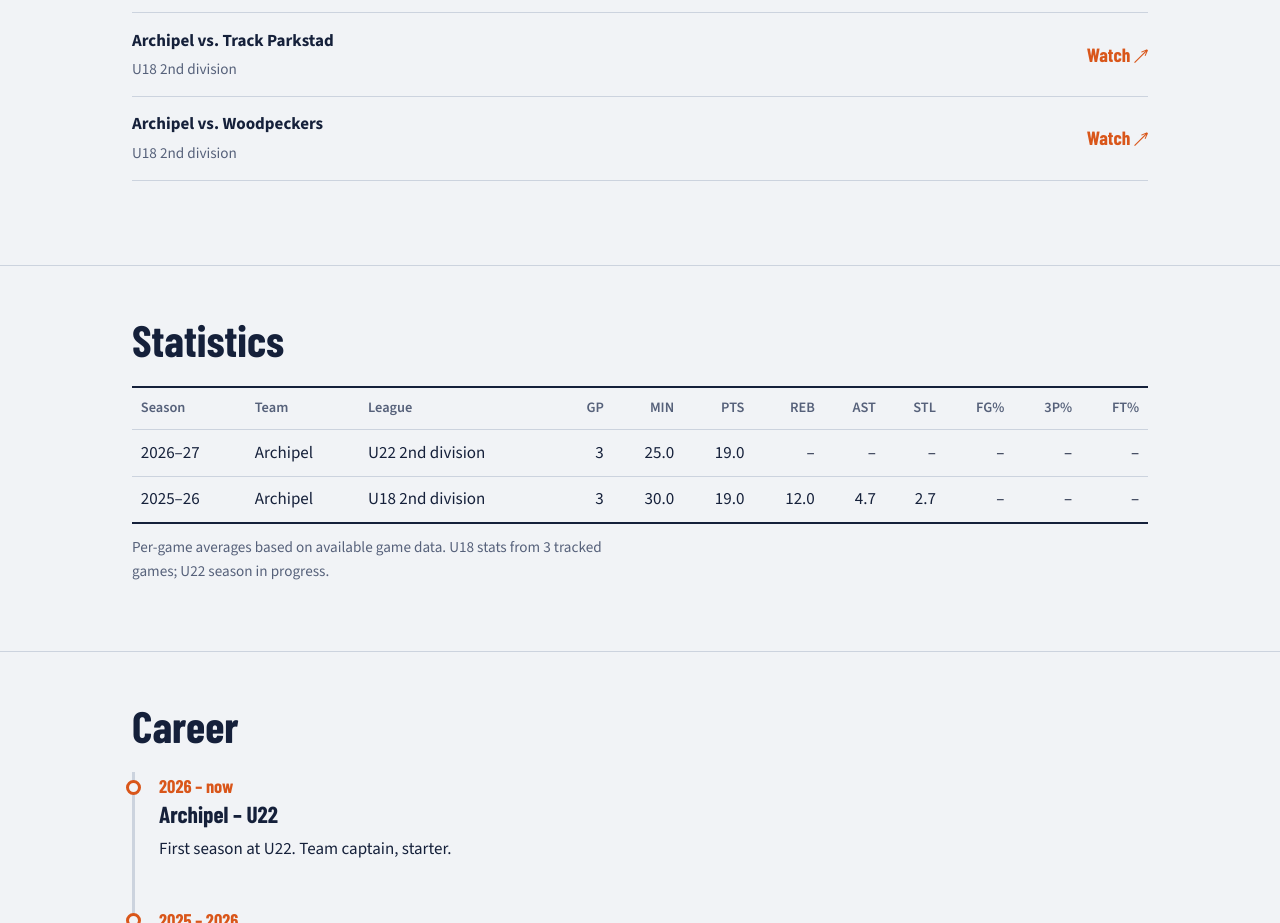
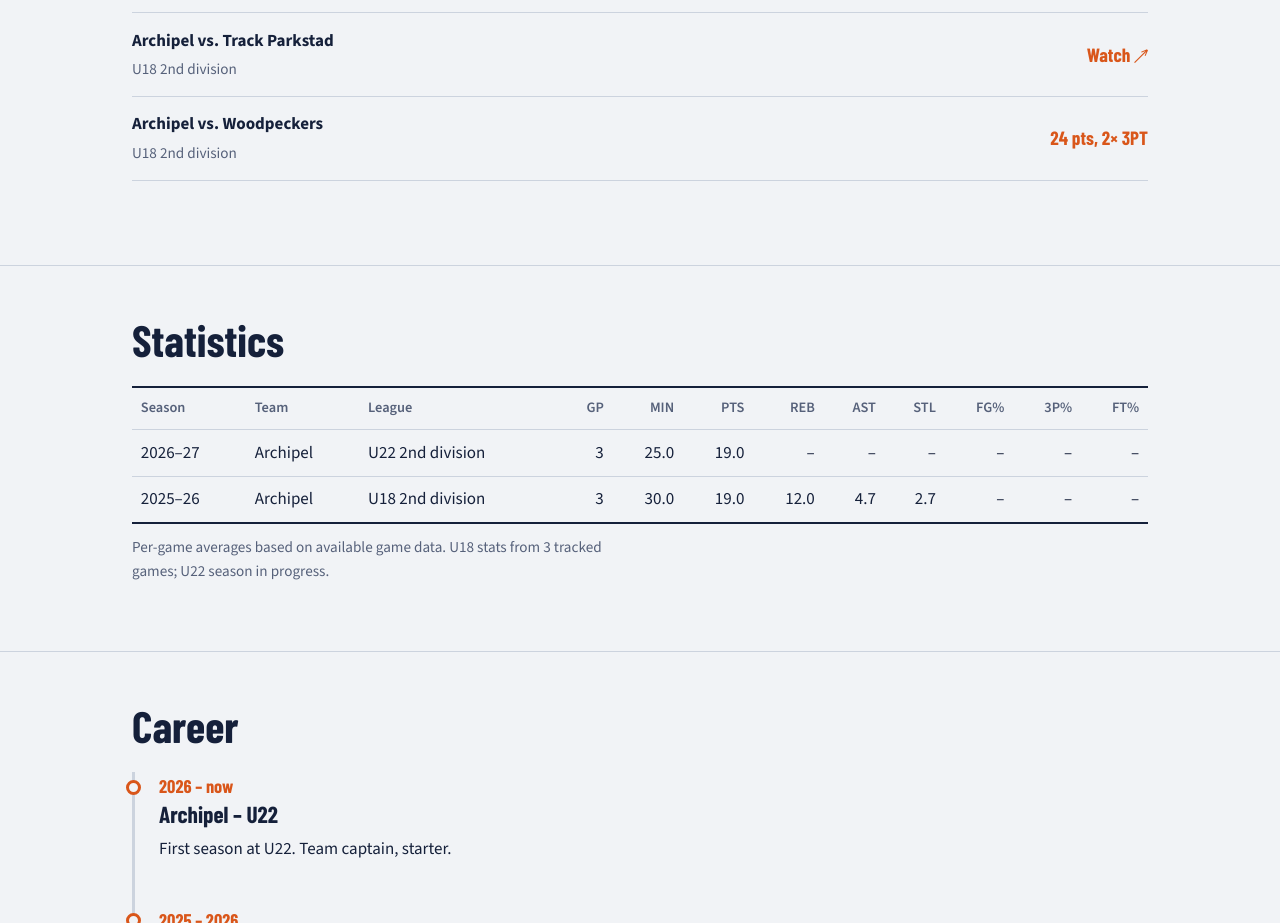
Before and after one commit to mroosendaal144/jesper-bball-profile, a plain HTML site: page index.html in a window 1280 px wide. Shown: the part 3260-4183 px from the top of the page. Drawn offline with nearby package versions, Linux system fonts and the light colour scheme; a web font is replaced by a local one.

Commit message:
Add stats for Archipel vs Woodpeckers (2nd meeting): 24 pts, 2x 3PT
Co-Authored-By: Claude Opus 4.6 <noreply@anthropic.com>

```diff
--- a/index.html
+++ b/index.html
@@ -340,7 +340,7 @@ footer{padding:1.5rem 0 2rem;color:var(--muted);font-size:.9rem;background:var(-
         <a class="game" href="https://youtu.be/FSbg_gIL1NI" target="_blank" rel="noopener">
           <span class="g-title">Archipel vs. Woodpeckers</span>
           <span class="g-meta">U18 2nd division</span>
-          <span class="g-line">Watch ↗</span>
+          <span class="g-line">24 pts, 2× 3PT</span>
         </a>
       </div>
     </div>
```
